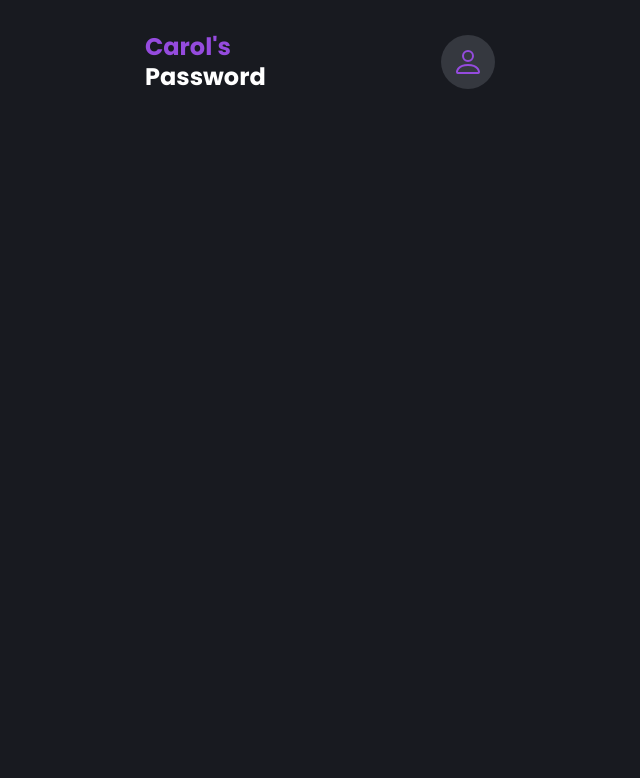
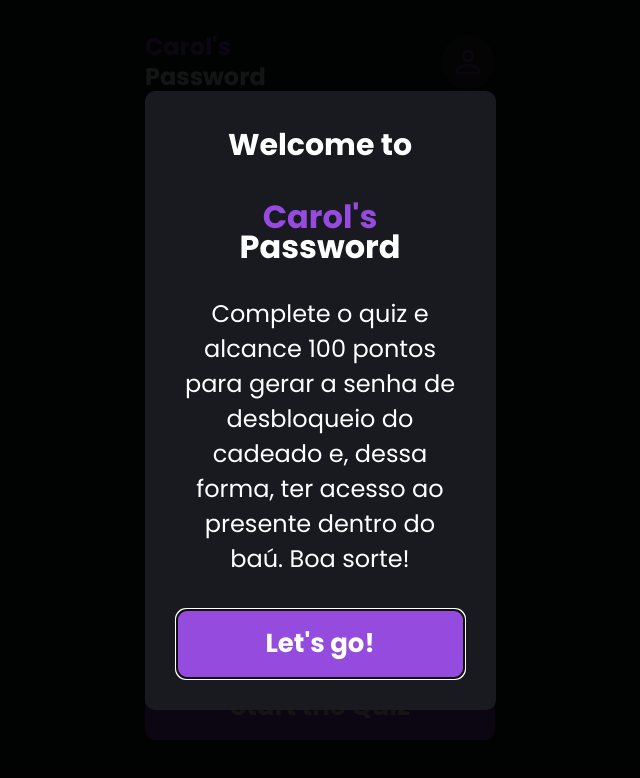
Before and after one commit to aleffreitas/carolspassword, a React (Vite) app: page /dashboard in a window 1280 px wide. Before the commit this address had no page. Shown: the top 778 px of the page, without its empty margins (320-960 px from the left). Built offline with nearby package versions, Linux system fonts and the light colour scheme.

Commit message:
chore: finished initial Loading

```diff
--- a/src/App.tsx
+++ b/src/App.tsx
@@ -12,10 +12,11 @@ import { useData } from "./hooks";
 
 export function App() {
   const [loading, setLoading] = useState(false);
+  const { data } = useData();
   const pathname = window.location.pathname;
 
   useEffect(() => {
-    if(pathname && pathname === "" || pathname === '/'){
+    if(pathname && pathname === "" || pathname === '/' && data?.initialLoading === true){
       setLoading(true);
     }
     setTimeout(async () => {
--- a/src/components/Header/index.tsx
+++ b/src/components/Header/index.tsx
@@ -1,11 +1,14 @@
 import { Logo } from "../Logo";
 import { Avatar } from "./Avatar";
-import { Container } from "./styles";
+import { Container, ContentLogo } from "./styles";
 
 export function Header(){
+
   return(
     <Container>
-      <Logo size={12} subTitle="Password"/>
+      <ContentLogo onClick={() => window.location.href = '/dashboard'}>
+        <Logo size={12} subTitle="Password" />
+      </ContentLogo>
       <Avatar />
     </Container>
   );
--- a/src/components/Header/styles.ts
+++ b/src/components/Header/styles.ts
@@ -6,3 +6,15 @@ export const Container = styled.header`
   justify-content: space-between;
   padding: 2rem;
 `;
+
+export const ContentLogo = styled.button`
+  background: none;
+  border: none;
+  text-align: left;
+  color: white;
+
+  &:hover{
+    filter: brightness(0.8);
+    transition: all 0.2 ease-in-out;
+  }
+`;
--- a/src/components/Questions/index.tsx
+++ b/src/components/Questions/index.tsx
@@ -57,13 +57,14 @@ export function Questions(){
 
       if(dataQuestion[numberQuestion]?.password === passwordQuestion){
         setWrongQuestion(false);
-        setOpenModal(true);
         handleScore(data?.score! + dataQuestion[numberQuestion]?.points);
         handleData({
           numberQuestion: data?.numberQuestion! + 1,
           score: score + dataQuestion[numberQuestion]?.points,
           winner: data.score === 100 && data.numberQuestion === 4 ? true : false,
         });
+
+        setOpenModal(true);
 
         reset();
         return;
--- a/src/pages/Dashboard/index.tsx
+++ b/src/pages/Dashboard/index.tsx
@@ -6,10 +6,12 @@ import { WelcomeModal } from "./WelcomeModal";
 import { WinnerModal } from "./WinnerModal";
 import { useNavigate } from "react-router-dom";
 import { useData, useScore } from "../../hooks";
+import { Loading } from "../../components/Loading";
 
 export function Dashboard(){
   const [openModal, setOpenModal] = useState(false);
   const [pontuation, setPontuation] = useState(0);
+  const [loading, setLoading] = useState(true);
   const navigate = useNavigate();
   const { score, handleScore } = useScore();
   const { data, handleData } = useData();
@@ -20,7 +22,10 @@ export function Dashboard(){
 
   function closeInitialModal(){
     setOpenModal(false);
-    handleData({welcomeModal: false})
+    handleData({
+      welcomeModal: false,
+      initialLoading: false,
+    })
   }
 
   async function isWinner(){
@@ -58,9 +63,19 @@ export function Dashboard(){
 
   useEffect(() => {
     setPontuation(data?.score!)
-  },[data?.score])
+  },[data?.score]);
+
+  useEffect(() => {
+    setTimeout(() => {
+      setLoading(false);
+    }, 1500);
+  },[]);
 
   return(
+    <>
+      {loading ? (
+        <Loading />
+      ):(
         <>
           <Password />
           <ScoreCircle score={pontuation} />
@@ -88,5 +103,7 @@ export function Dashboard(){
             <WinnerModal open={false} onClose={() => closeModal()}/>
           )}
         </>
+      )}
+    </>
   );
 }
--- a/src/routes/index.tsx
+++ b/src/routes/index.tsx
@@ -7,6 +7,7 @@ export function MyRoutes(){
     <BrowserRouter>
       <Routes>
         <Route path="/" element={<Dashboard />} />
+        <Route path="/dashboard" element={<Dashboard />} />
         <Route path="/quiz" element={<Quiz />} />
       </Routes>
     </BrowserRouter>
```
Lines whose indentation alone changed are shown as unchanged.
